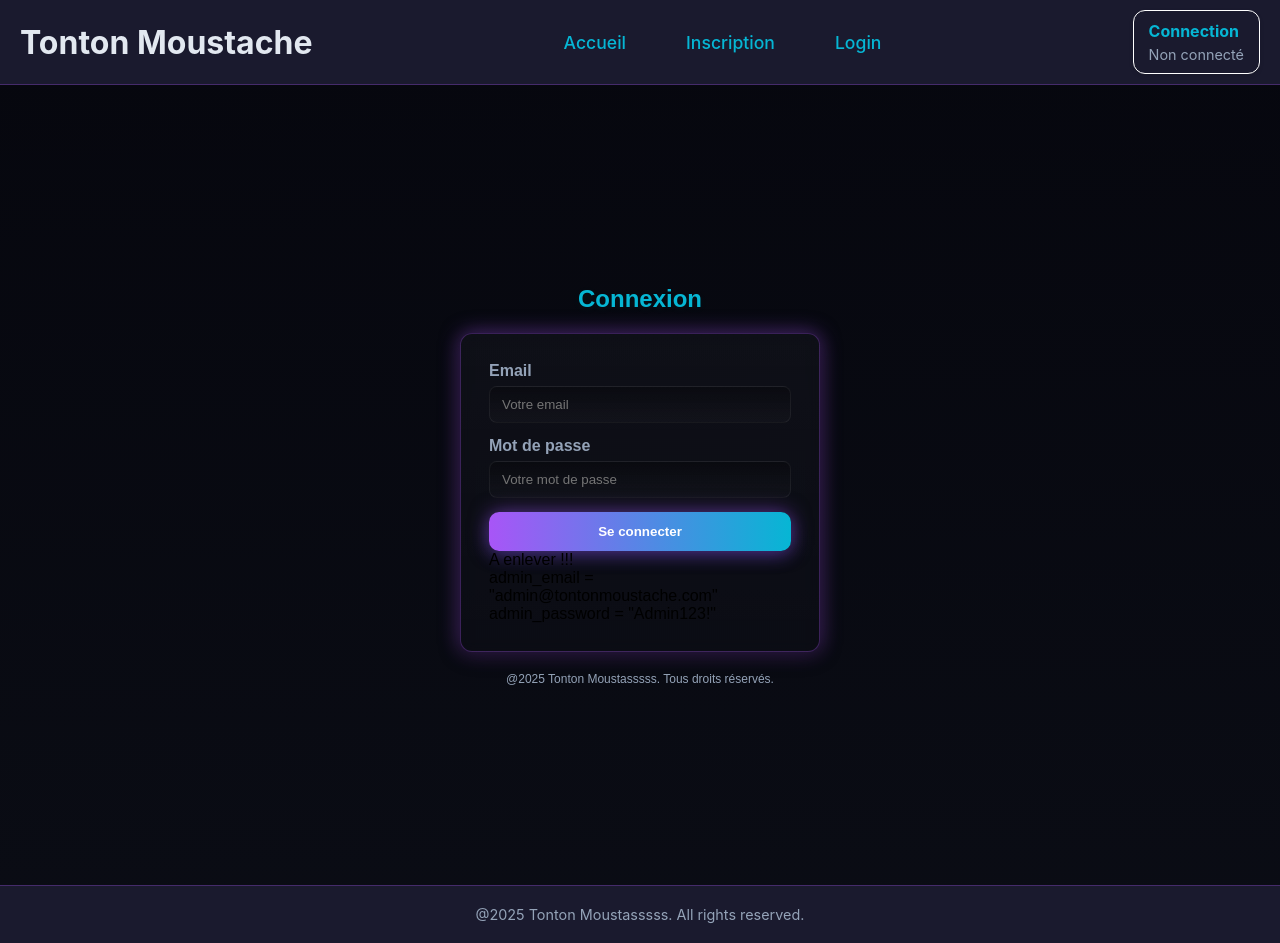
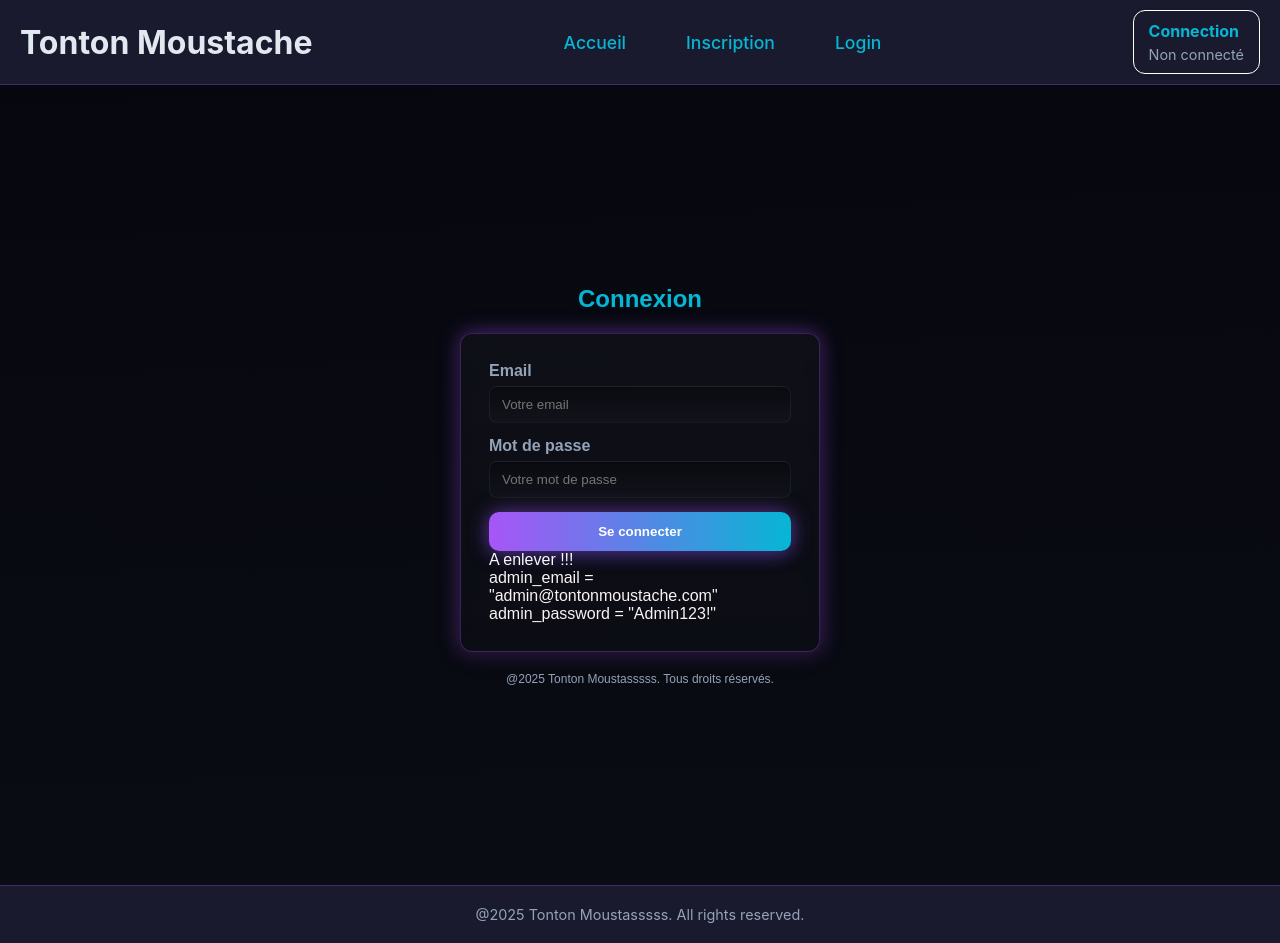
Before and after one commit to IamMerove/Tonton_Moustache, a React (Vite) app in the folder frontend/: page /Login in a window 1280 px wide. Built offline with nearby package versions, Linux system fonts and the light colour scheme.

Commit message:
correction link compte

```diff
--- a/frontend/src/pages/Login.jsx
+++ b/frontend/src/pages/Login.jsx
@@ -60,8 +60,8 @@ export default function Login() {
 
         <button type="submit">Se connecter</button>
         {error && <p className="error-message">{error}</p>}
-        <p style={{color:"#000", display:"flex"}}>A enlever !!!</p>
-        <p style={{color:"#000", display:"flex"}}>admin_email = "admin@tontonmoustache.com"
+        <p style={{color:"#faf8f8ff", display:"flex"}}>A enlever !!!</p>
+        <p style={{color:"#f9f3f3ff", display:"flex"}}>admin_email = "admin@tontonmoustache.com"
         admin_password = "Admin123!"</p>
       </form>
 
--- a/frontend/src/templates/Header.jsx
+++ b/frontend/src/templates/Header.jsx
@@ -35,8 +35,9 @@ function Header_template() {
             </div>
             <div className="header-link">
                 <Link to="/Accueil">Accueil</Link>
-                <Link to="/Inscription">Inscription</Link>
-                <Link to="/Login">Login</Link>
+                {!user ? (<Link to="/Inscription">Inscription</Link>) : ("")}
+                {!user ? (<Link to="/Login">Login</Link>) : ("")}
+
             </div>
             <div className="card-connection">
                 {!user ? (<span className="label-connection">Connection</span>) : (<span></span>)}
```
